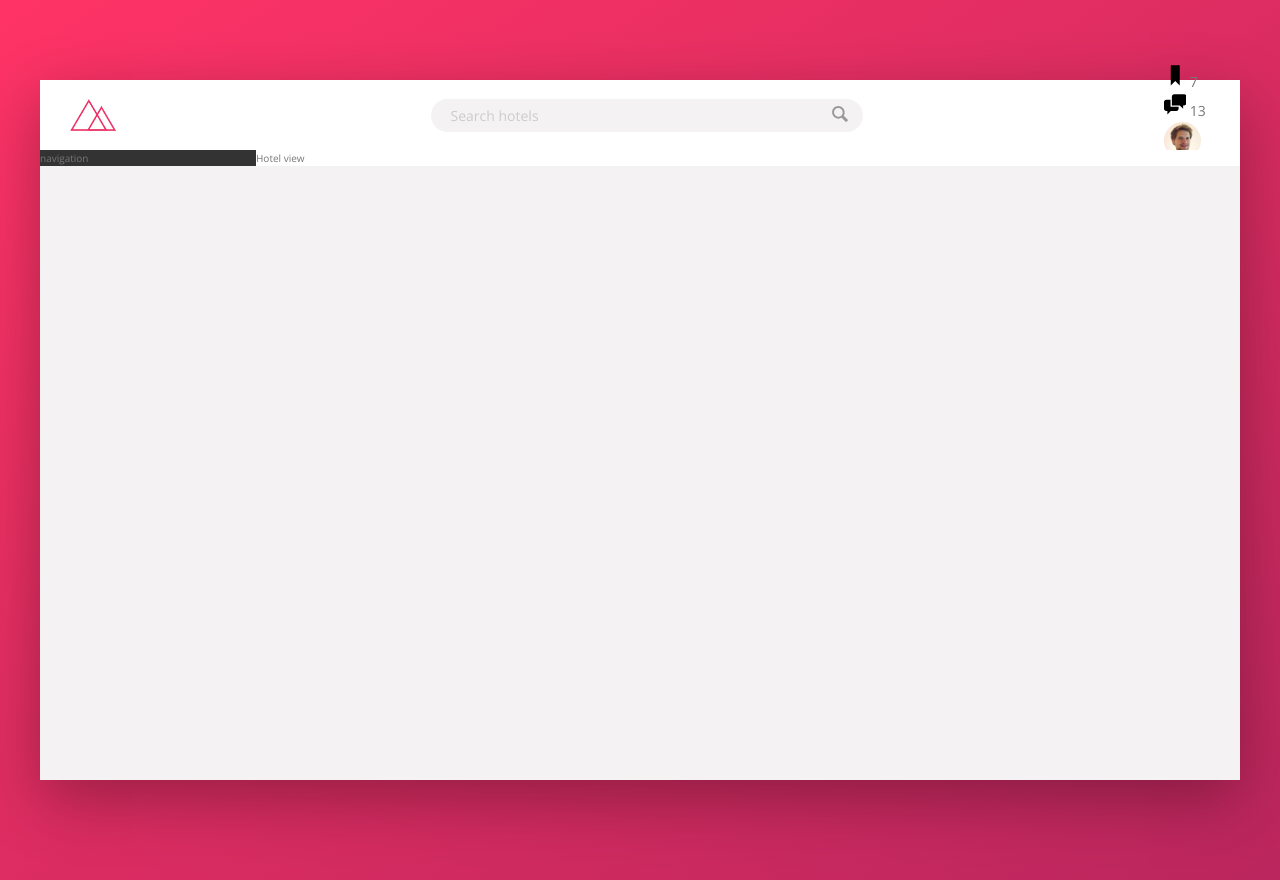
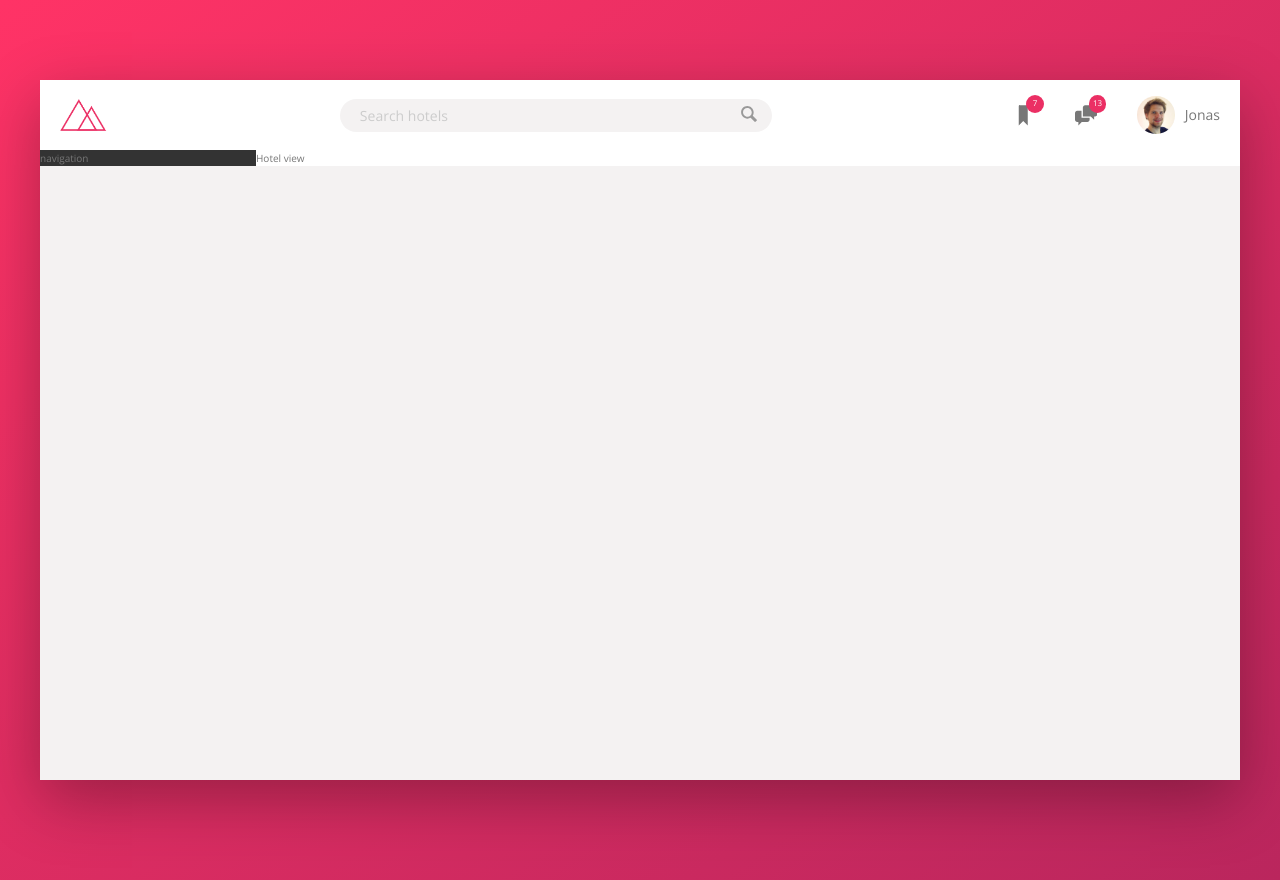
Before and after one commit to csergey8/Trillo, a website: page index.html in a window 1280 px wide. Drawn offline with nearby package versions, Linux system fonts and the light colour scheme.

Commit message:
header finished

```diff
--- a/sass/_components.scss
+++ b/sass/_components.scss
@@ -1,6 +1,6 @@
 .logo {
     height: 3.25rem;
-    margin-left: 3rem;
+    margin-left: 2rem;
 }
 
 .search {
@@ -57,17 +57,46 @@
 }
 
 .user-nav {
+    align-self: stretch;
+    display: flex;
+    align-items: center;
+
+    & > * {
+        padding: 0 2rem;
+        cursor: pointer;
+        height: 100%;
+        display: flex;
+        align-items: center;
+    }
+
+    & > *:hover {
+        background-color: var(--color-grey-light-2);
+    }
+
     &__icon-box {
-
+        position: relative;
     }
 
     &__icon {
         height: 2.25rem;
         width: 2.25rem;
+        fill: var(--color-grey-dark-2);
     }
 
     &__notification {
+        font-size: .8rem;
+        height: 1.75rem;
+        width: 1.75rem;
+        border-radius: 100px;
+        background-color: var(--color-primary);
+        color: #fff;
+        position: absolute;
+        top: 1.5rem;
+        right: 1.1rem;
 
+        display: flex;
+        justify-content: center;
+        align-items: center;
     }
 
     &__user {
@@ -77,9 +106,7 @@
     &__user-photo {
         height: 3.75rem;
         border-radius: 50%;
+        margin-right: 1rem;
     }
 
-    &__user-name {
-
-    }
 }
```
Also changed, not shown: css/style.css.
